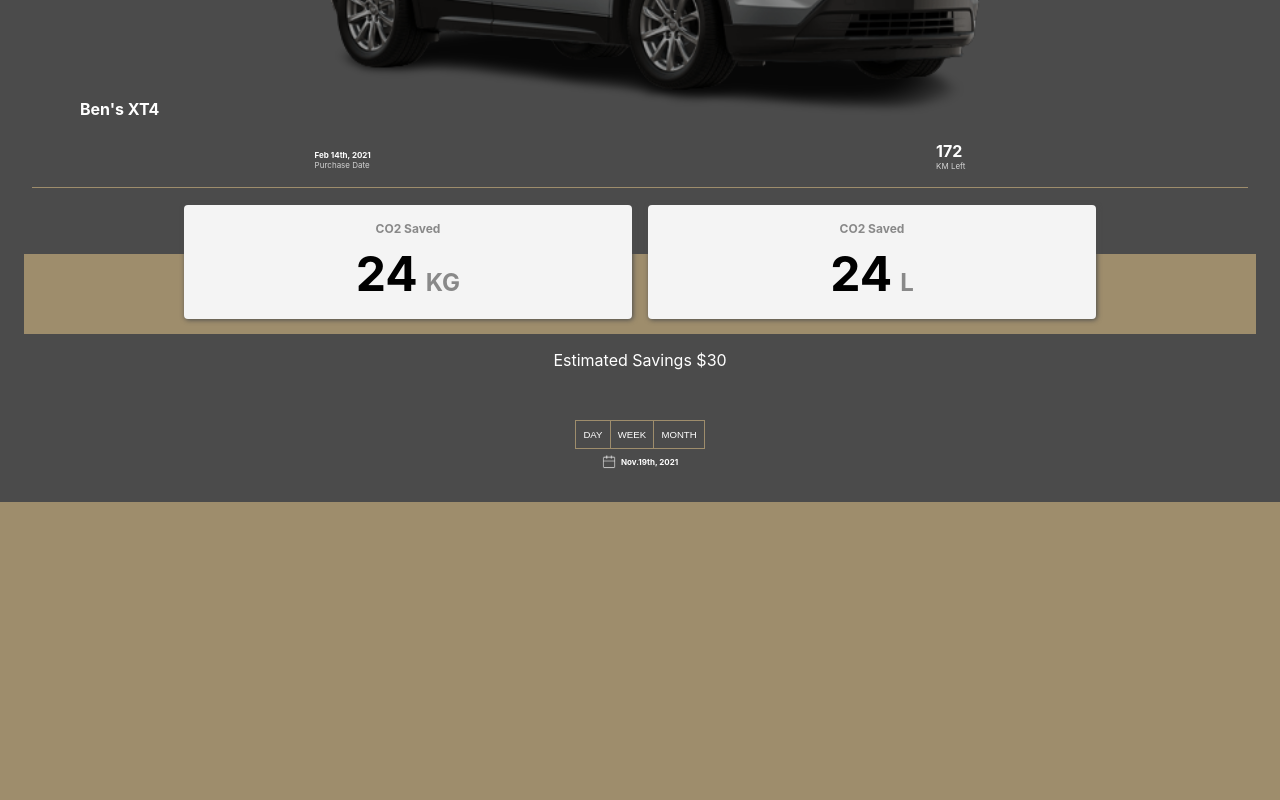
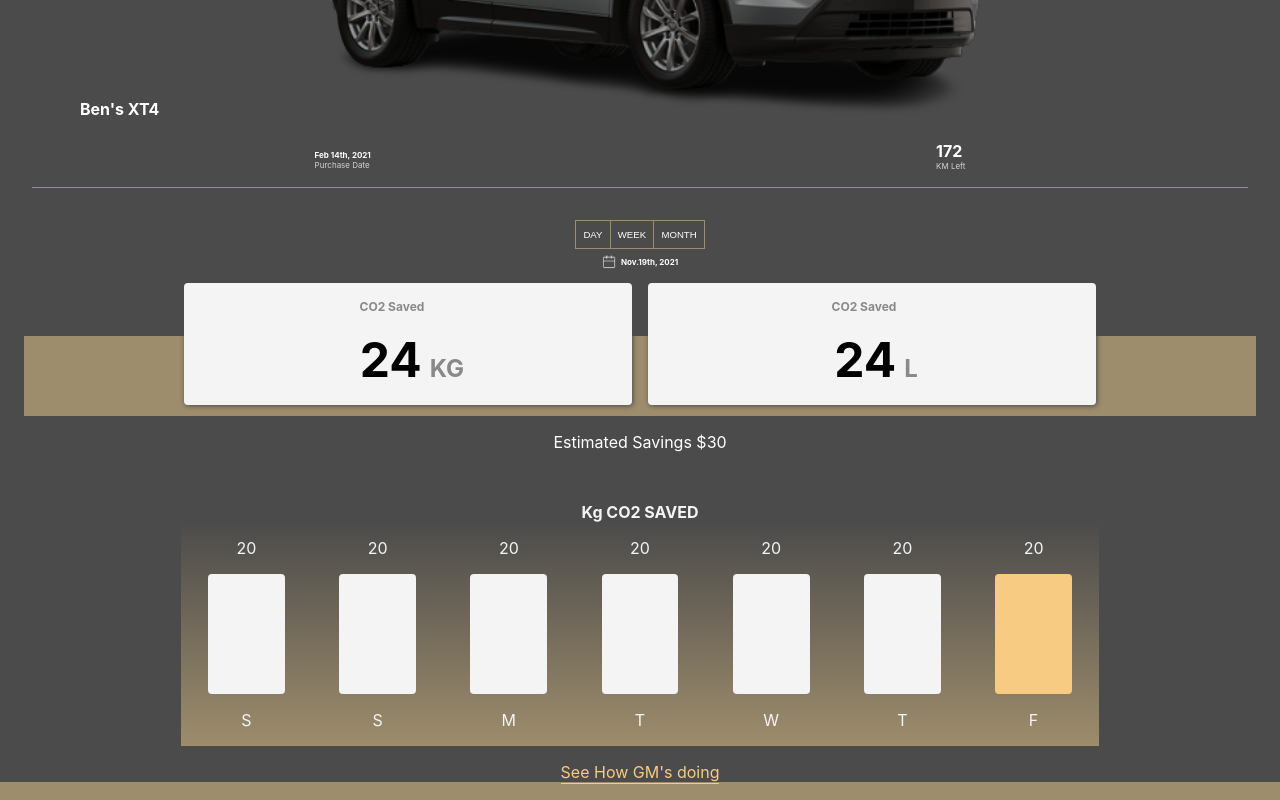
Before and after one commit to fmatamoros202/gm-project, a React (Create React App) app in the folder client/: page /gmuser in a window 1280 px wide. Shown: the part 380-1180 px from the top of the page. Before the commit the page ends 882 px from the top, so only its background shows below. Built offline with nearby package versions, Linux system fonts and the light colour scheme.

Commit message:
Final styles added to graph

```diff
--- a/client/src/components/CO2tracker/CO2tracker.jsx
+++ b/client/src/components/CO2tracker/CO2tracker.jsx
@@ -7,7 +7,7 @@ function CO2tracker() {
             <div className="inner-container">
                 <div className="relative-container">
                     <div className="content-box">
-                        <p className="content-box__header">CO2 Saved</p>
+                        <p className="content-box__header content-box__header--margin">CO2 Saved</p>
                         <p className="content-box__main">24<span className="content-box__main__inner">KG</span></p>
                     </div>
                     <div className="content-box">
--- a/client/src/components/CO2tracker/CO2tracker.scss
+++ b/client/src/components/CO2tracker/CO2tracker.scss
@@ -43,15 +43,19 @@
     font-size: 0.75rem;
     color: #898989;
     font-weight: 700;
-    margin: 0.25rem 0.5rem;
+    margin-left: -1rem;
     margin-top: 1rem;
+
+    &--margin {
+      margin-left: -2rem;
+    }
   }
   &__main {
     font-size: 3rem;
     color: black;
     font-weight: 700;
     margin: 0.25rem 0.5rem;
-    // margin-left: 1.2rem;
+    margin-left: 1rem;
     margin-bottom: 1rem;
 
     &__inner {
--- /dev/null
+++ b/client/src/components/Graph/Graph.jsx
@@ -0,0 +1,56 @@
+import React from 'react'
+import './Graph.scss'
+import {Link} from 'react-router-dom';
+
+function Graph() {
+    return (
+        <div className="graph-container">
+            <div className="graph-inner-container">
+                <p className="graph-inner-container__header">Kg CO2 SAVED</p>
+                <div className="graph">
+                    <div className="graph__elements">
+                        <p className="graph__elements__number">20</p>
+                        <div className="graph__elements__bar"></div>
+                        <p className="graph__elements__text">S</p>
+                    </div>
+                    <div className="graph__elements">
+                        <p className="graph__elements__number">20</p>
+                        <div className="graph__elements__bar"></div>
+                        <p className="graph__elements__text">S</p>
+                    </div>
+                    <div className="graph__elements">
+                        <p className="graph__elements__number">20</p>
+                        <div className="graph__elements__bar"></div>
+                        <p className="graph__elements__text">M</p>
+                    </div>
+                    <div className="graph__elements">
+                        <p className="graph__elements__number">20</p>
+                        <div className="graph__elements__bar"></div>
+                        <p className="graph__elements__text">T</p>
+                    </div>
+                    <div className="graph__elements">
+                        <p className="graph__elements__number">20</p>
+                        <div className="graph__elements__bar"></div>
+                        <p className="graph__elements__text">W</p>
+                    </div>
+                    <div className="graph__elements">
+                        <p className="graph__elements__number">20</p>
+                        <div className="graph__elements__bar"></div>
+                        <p className="graph__elements__text">T</p>
+                    </div>
+                    <div className="graph__elements">
+                        <p className="graph__elements__number">20</p>
+                        <div className="graph__elements__bar graph__elements__bar--dateNow"></div>
+                        <p className="graph__elements__text">F</p>
+                    </div>
+                </div>
+            </div>
+            <Link className="graph-container__link" to="">
+                <p className="graph-container__text">See How GM's doing</p>
+            </Link>
+
+        </div>
+    )
+}
+
+export default Graph;
--- /dev/null
+++ b/client/src/components/Graph/Graph.scss
@@ -0,0 +1,64 @@
+.graph-container {
+  display: flex;
+  flex-direction: column;
+  background-color: #4b4b4b;
+  height: 35vh;
+  display: flex;
+  flex-direction: column;
+  align-items: center;
+
+  &__link {
+    text-decoration: none;
+  }
+
+  &__text {
+    color: #f7cb82;
+    padding-bottom: 0.1rem;
+    border-bottom: solid 0.0625rem #f7cb82;
+  }
+}
+
+.graph-inner-container {
+  &__header {
+    display: flex;
+    flex-direction: column;
+    margin: 0;
+    color: #f4f4f4;
+    font-weight: 700;
+    align-items: center;
+  }
+}
+
+.graph {
+  display: flex;
+  justify-content: space-between;
+  background-image: linear-gradient(to top, #9e8d6c, #4b4b4b);
+
+  &__elements {
+    display: flex;
+    flex-direction: column;
+    margin-left: 0.5rem;
+    margin-right: 0.5rem;
+    align-items: center;
+    width: 9vw;
+
+    &__number {
+      color: #f4f4f4;
+    }
+
+    &__bar {
+      height: 15vh;
+      width: 6vw;
+      background-color: #f4f4f4;
+      border-radius: 0.25rem;
+
+      &--dateNow {
+        background-color: #f7cb82;
+      }
+    }
+
+    &__text {
+      color: #f4f4f4;
+    }
+  }
+}
--- a/client/src/pages/Home/Home.jsx
+++ b/client/src/pages/Home/Home.jsx
@@ -1,8 +1,8 @@
-import CarDetails from '../../components/CarDetails/CarDetails'
+import CarDetails from '../../components/CarDetails/CarDetails';
 import React from 'react';
-import PageNav from '../../components/PageNav/PageNav'
-import CO2tracker from '../../components/CO2tracker/CO2tracker'
-
+import PageNav from '../../components/PageNav/PageNav';
+import CO2tracker from '../../components/CO2tracker/CO2tracker';
+import Graph from '../../components/Graph/Graph';
 import DayWeekMonthButtons from '../../components/DayWeekMonthButtons/DayWeekMonthButtons'
 
 
@@ -11,8 +11,9 @@ function Home() {
         <div>
             <PageNav />
             <CarDetails></CarDetails>
+            <DayWeekMonthButtons />
             <CO2tracker />
-            <DayWeekMonthButtons />
+            <Graph />
         </div>
     )
 }
```
